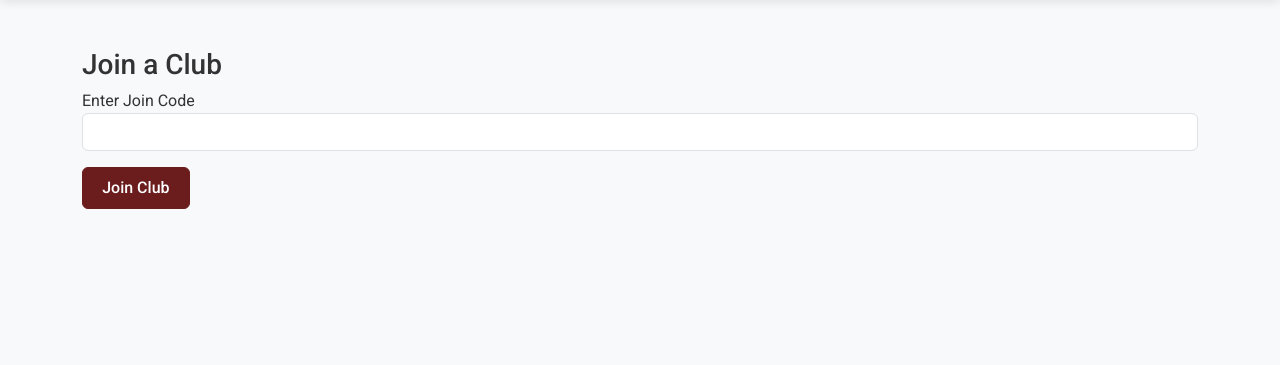
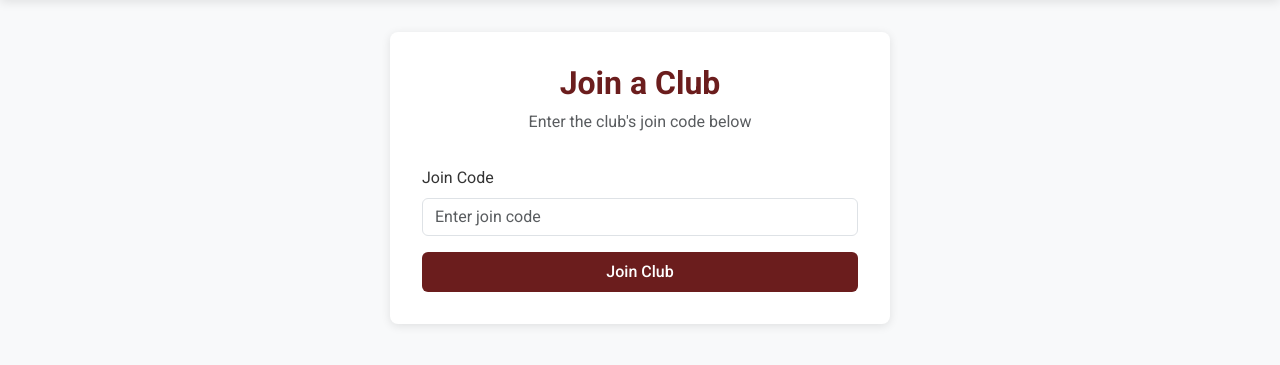
Before and after one commit to ayra25/GitExercise-GroupName, a Flask app: page /join-club in a window 1280 px wide. Shown: the part 76-441 px from the top of the page. Run offline with Flask 3, Linux system fonts and the light colour scheme; the visitor is signed in with stand-in values (Sample User, id 1).

Commit message:
fixed calendar and join code function

```diff
--- a/routes/club_routes.py
+++ b/routes/club_routes.py
@@ -148,8 +148,10 @@ def dashboard():
             calendar_events.append({
                 'date': event.date,
                 'title': event.title,
+                'club_id': membership.club_id,  # Add club_id
+                'event_id': event.id,  # Add event_id
                 'club_name': membership.club.name,
-                'url': url_for('event.events_page', club_id=membership.club_id)
+                'url': url_for('event.events_page', club_id=membership.club_id, selected=event.id)
             })
 
     return render_template('home.html',
@@ -226,7 +228,7 @@ def join_club():
 
             if ClubMembership.query.filter_by(user_id=current_user.id, club_id=club.id).first():
                 flash('You are already a member of this club', 'info')
-                return redirect(url_for('club.dashboard'))
+                return redirect(url_for('club.join_club'))
 
             new_membership = ClubMembership(
                 user_id=current_user.id,
--- a/templates/join.html
+++ b/templates/join.html
@@ -1,14 +1,101 @@
 {% extends 'base.html' %}
 
 {% block content %}
-<div class="container">
-    <h3 class="mt-5">Join a Club</h3>
+<style>
+    .join-container {
+        max-width: 500px;
+        margin: 2rem auto;
+        padding: 2rem;
+        background: white;
+        border-radius: 8px;
+        box-shadow: 0 2px 10px rgba(0,0,0,0.1);
+    }
+
+    .join-header {
+        text-align: center;
+        margin-bottom: 2rem;
+    }
+
+    .join-header h2 {
+        color: var(--primary-color);
+        font-weight: 600;
+    }
+
+    .form-control {
+        margin-bottom: 1rem;
+    }
+
+    .btn-join {
+        background-color: var(--primary-color);
+        border: none;
+        padding: 0.5rem 1.5rem;
+        font-weight: 500;
+        width: 100%;
+    }
+
+    .btn-join:hover {
+        background-color: var(--primary-dark);
+    }
+
+    .back-link {
+        display: block;
+        text-align: center;
+        margin-top: 1.5rem;
+        color: var(--secondary-color);
+    }
+
+    /* Alert styles */
+    .alert-warning {
+        background-color: #fff3cd;
+        border-color: #ffeeba;
+        color: #856404;
+    }
+
+    .alert-success {
+        background-color: #d4edda;
+        border-color: #c3e6cb;
+        color: #155724;
+    }
+
+    .alert-danger {
+        background-color: #f8d7da;
+        border-color: #f5c6cb;
+        color: #721c24;
+    }
+</style>
+
+<div class="join-container">
+    <div class="join-header">
+        <h2>Join a Club</h2>
+        <p class="text-muted">Enter the club's join code below</p>
+    </div>
+
+    <!-- Flash messages -->
+    {% with messages = get_flashed_messages(with_categories=true) %}
+        {% if messages %}
+            {% for category, message in messages %}
+                <div class="alert alert-{{ category }} alert-dismissible fade show" role="alert">
+                    {{ message }}
+                    <button type="button" class="btn-close" data-bs-dismiss="alert" aria-label="Close"></button>
+                </div>
+            {% endfor %}
+        {% endif %}
+    {% endwith %}
+
     <form method="POST" action="{{ url_for('club.join_club') }}">
-        <div class="form-group" >
-            <label for="join_code">Enter Join Code</label>
-            <input type="text" name="join_code" id="join_code" class="form-control" required>
+        <div class="mb-3">
+            <label for="join_code" class="form-label">Join Code</label>
+            <input type="text"
+                   class="form-control"
+                   id="join_code"
+                   name="join_code"
+                   placeholder="Enter join code"
+                   required>
         </div>
-        <button type="submit" class="btn btn-primary mt-3">Join Club</button>
+
+        <button type="submit" class="btn btn-join btn-primary">
+            Join Club
+        </button>
     </form>
 </div>
 {% endblock %}
```
Also changed, not shown: templates/home.html (+13 -11 lines).
